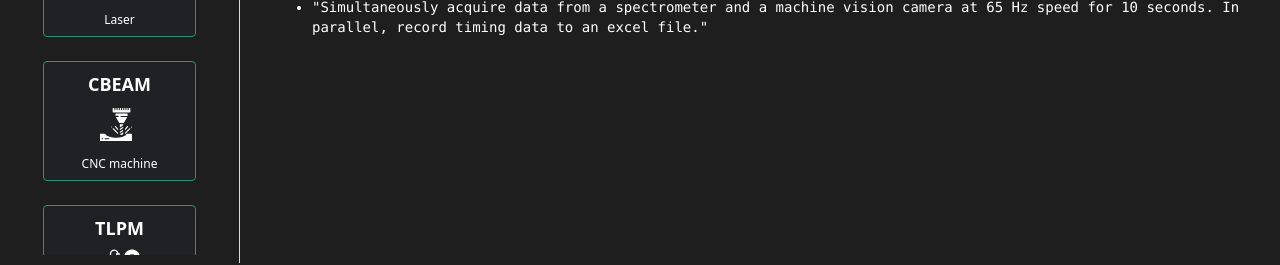
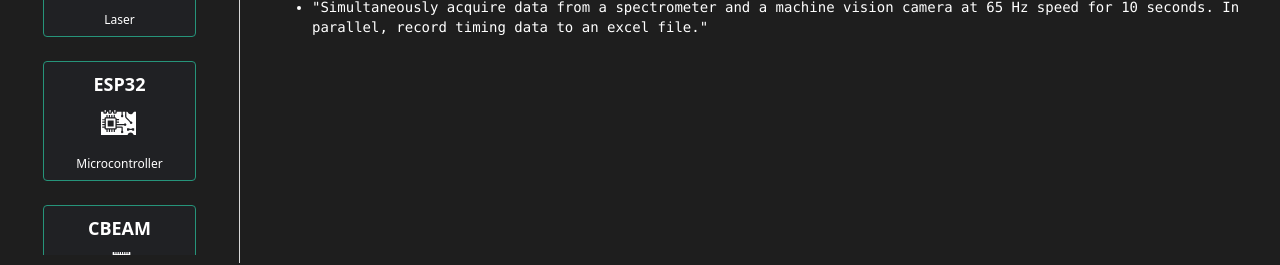
Before and after one commit to kharelpk/AIPoweredWorkflow, a React (Create React App) app in the folder frontend/: page / in a window 1280 px wide. Shown: the part 524-789 px from the top of the page. Built offline with nearby package versions, Linux system fonts and the light colour scheme.

Commit message:
Added ESP32

```diff
--- a/frontend/src/data/classFunctions.json
+++ b/frontend/src/data/classFunctions.json
@@ -88,5 +88,10 @@
       "python_filename": "tlkst101.py",
       "class_docstring": "A class to control the Thorlabs k-cube Stepper Motor Controller.\nNeeds Thorlabs.MotionControl.KCube.StepperMotor.dll.",
       "all_info_with_filename": "File: tlkst101.py\nClass: TLKST101\nDocstring: A class to control the Thorlabs k-cube Stepper Motor Controller.\nNeeds Thorlabs.MotionControl.KCube.StepperMotor.dll.\nFunctions:\n  __init__(self, serial_number, dll_path)\n  build_device_list(self)\n  connect(self)\n  home(self)\n  move_to_position_device_units(self, position)\n  wait_for_move(self, num)\n  get_device_unit_from_real_value(self, real_value, unit_type)\n  move_to_position_real_units(self, position)\n  set_velocity_parameters_real_units(self, acceleration, max_velocity)\n  set_velocity_parameters_device_units(self, acceleration, max_velocity)\n  get_position(self)\n  disconnect(self)"
-    }
+    },
+    "ESP32": {
+        "python_filename": "esp32.py",
+        "class_docstring": "A Python class that interacts with the ESP32 microcontroller using Micropython.\n\nThis class can initialize connection, load a micropython script, and run a micropython script on the ESP32.",
+        "all_info_with_filename": "File: esp32.py\nClass: ESP32\nDocstring: A Python class that interacts with the ESP32 microcontroller using Micropython.\n\nThis class can initialize connection, load a micropython script, and run a micropython script on the ESP32.\nFunctions:\n  __init__(self, esp_port, baud_rate, timeout)\n  initialize_connection(self)\n  load_script(self, script)\n  run_script(self)"
+      }
   }
--- a/frontend/src/data/devices.json
+++ b/frontend/src/data/devices.json
@@ -16,6 +16,12 @@
         "description": "Laser",
         "info":"This tunable laser in the C and L-band from Pure-Photonics can be controlled via serial communication.",
         "image":"laser.svg"
+      },
+      {
+        "title": "ESP32",
+        "description": "Microcontroller",
+        "info":"This microcontroller ESP32 is a series of low-cost, low-power system on a chip microcontrollers with integrated Wi-Fi and dual-mode Bluetooth.",
+        "image":"electronics_board.svg"
       },
       {
         "title": "CBEAM",
@@ -101,6 +107,4 @@
                 "info":"This Thorlabs Polarimeter can be controlled via USB using SCPI communication protocol.",
                 "image":"polarization.svg"
               }
-
-
   ]
--- a/frontend/src/data/sampleTextv3.js
+++ b/frontend/src/data/sampleTextv3.js
@@ -70,6 +70,10 @@ File: tlup.py
 File: tlkst101.py
   Class: TLKST101
   Description: This Class is used to control the Thorlabs k-cube Stepper Motor Controller. Needs Thorlabs.MotionControl.KCube.StepperMotor.dll.
+
+File: esp32.py
+  Class: ESP32
+  Description: This class is used to control ESP32 or esp32 microcontroller using Micropython via Serial connection.
 `;
 
 export default sampleTextContent;
```
Also changed, not shown: frontend/src/pages/home/Home.jsx (+63 -1 lines).
